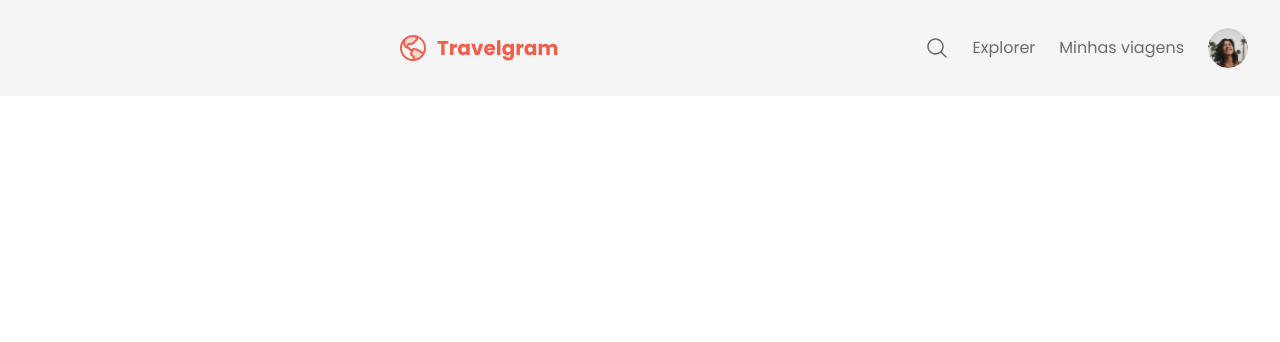
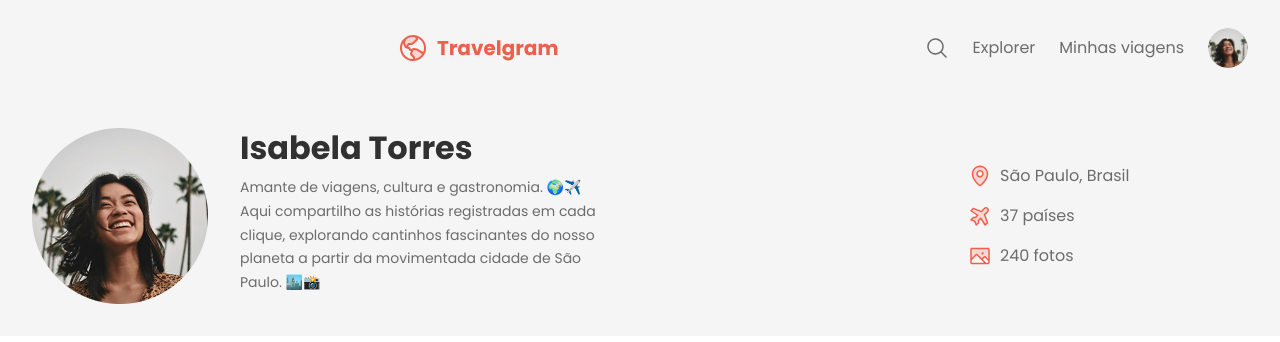
Before and after one commit to mc4rvalho/projeto-travelgam, a plain HTML site: page index.html in a window 1280 px wide. Drawn offline with Linux system fonts and the light colour scheme.

Commit message:
Criando header

```diff
--- a/index.html
+++ b/index.html
@@ -31,9 +31,35 @@
         </li>
       </ul>
     </nav>
+    <header>
+      <div class="container">
+        <div id="profile">
+          <img src="assets/Profile pic.png" alt="Imagem de Isabela Torres">
+          <div>
+            <h1>Isabela Torres</h1>
+            <p>Amante de viagens, cultura e gastronomia. 🌍✈️ <br>
+              Aqui compartilho as histórias registradas em cada clique, explorando cantinhos fascinantes do nosso
+              planeta a partir da movimentada cidade de São Paulo. 🏙️📸</p>
+          </div>
+        </div>
+
+        <ul id="info">
+          <li>
+            <img src="assets/icons/MapPin.svg" alt="Icone de mapa">
+            <span>São Paulo, Brasil</span>
+          </li>
+          <li>
+            <img src="assets/icons/AirplaneTilt.svg" alt="Icone de avião">
+            <span>37 países</span>
+          </li>
+          <li>
+            <img src="assets/icons/Image.svg" alt="Icone de imagem">
+            <span>240 fotos</span>
+          </li>
+        </ul>
+      </div>
+    </header>
   </div>
-  <header>
-  </header>
 </body>
 
 </html>
--- a/styles/global.css
+++ b/styles/global.css
@@ -16,8 +16,8 @@
   --font-family: "Poppins", sans-serif;
   --text-lg: bold 32px/125% var(--font-family);
   --text: 16px/150% var(--font-family);
-  --text-md: 14px/175% var(--font-family);
-  -text-sm: 12px/175% var(--font-family);
+  --text-md: 14px/170% var(--font-family);
+  -text-sm: 12px/170% var(--font-family);
 }
 
 body {
--- /dev/null
+++ b/styles/header.css
@@ -0,0 +1,44 @@
+header {
+  padding-block: 32px;
+}
+
+header .container {
+  display: flex;
+  justify-content: space-between;
+  align-items: center;
+}
+
+#profile {
+  display: flex;
+  gap: 32px;
+}
+
+#profile > div {
+  max-width: 384px;
+}
+
+#profile h1 {
+  font: var(--text-lg);
+  color: var(--text-color-primary);
+  margin-bottom: 8px;
+}
+
+#profile p {
+  font: var(--text-md);
+}
+
+#info {
+  list-style: none;
+
+  display: flex;
+  flex-direction: column;
+  gap: 16px;
+
+  width: 280px;
+}
+
+#info li {
+  display: flex;
+  align-items: center;
+  gap: 8px;
+}
--- a/styles/index.css
+++ b/styles/index.css
@@ -1,2 +1,3 @@
 @import url(global.css);
 @import url(nav.css);
+@import url(header.css);
```
